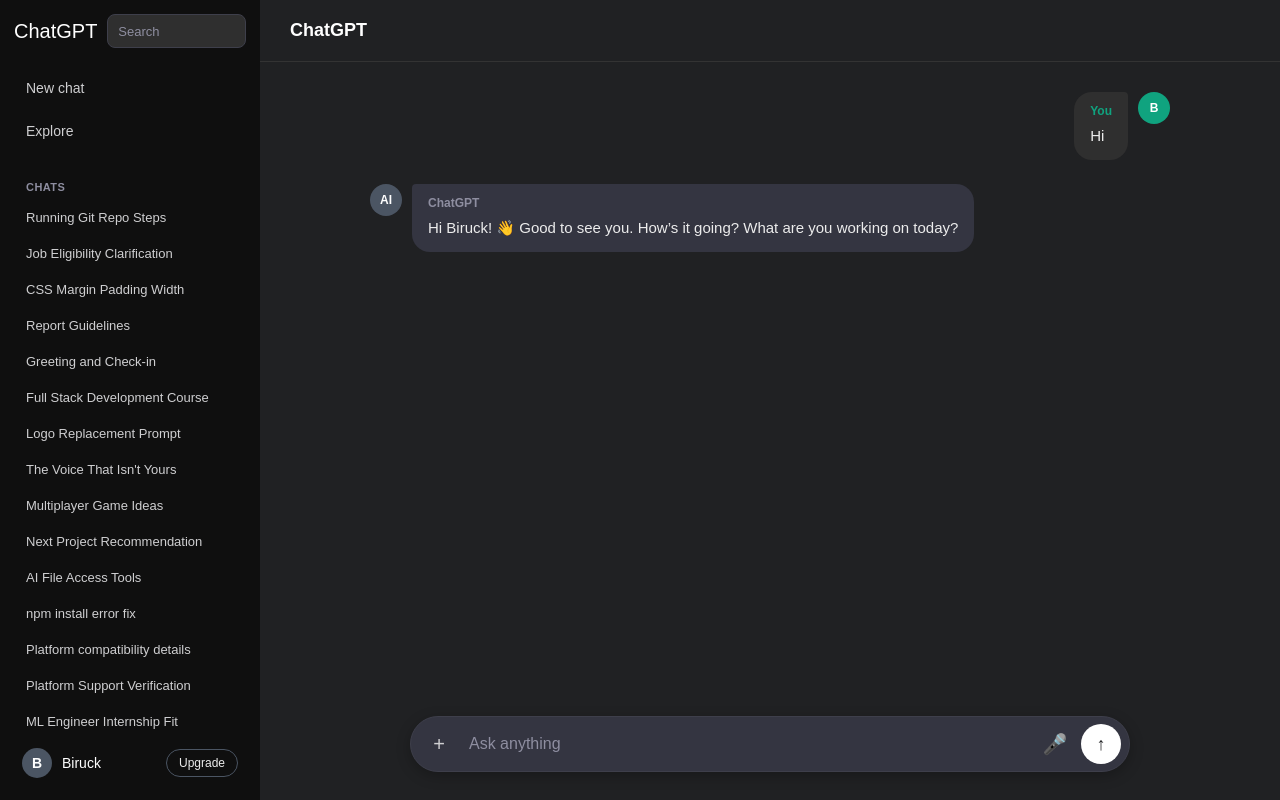
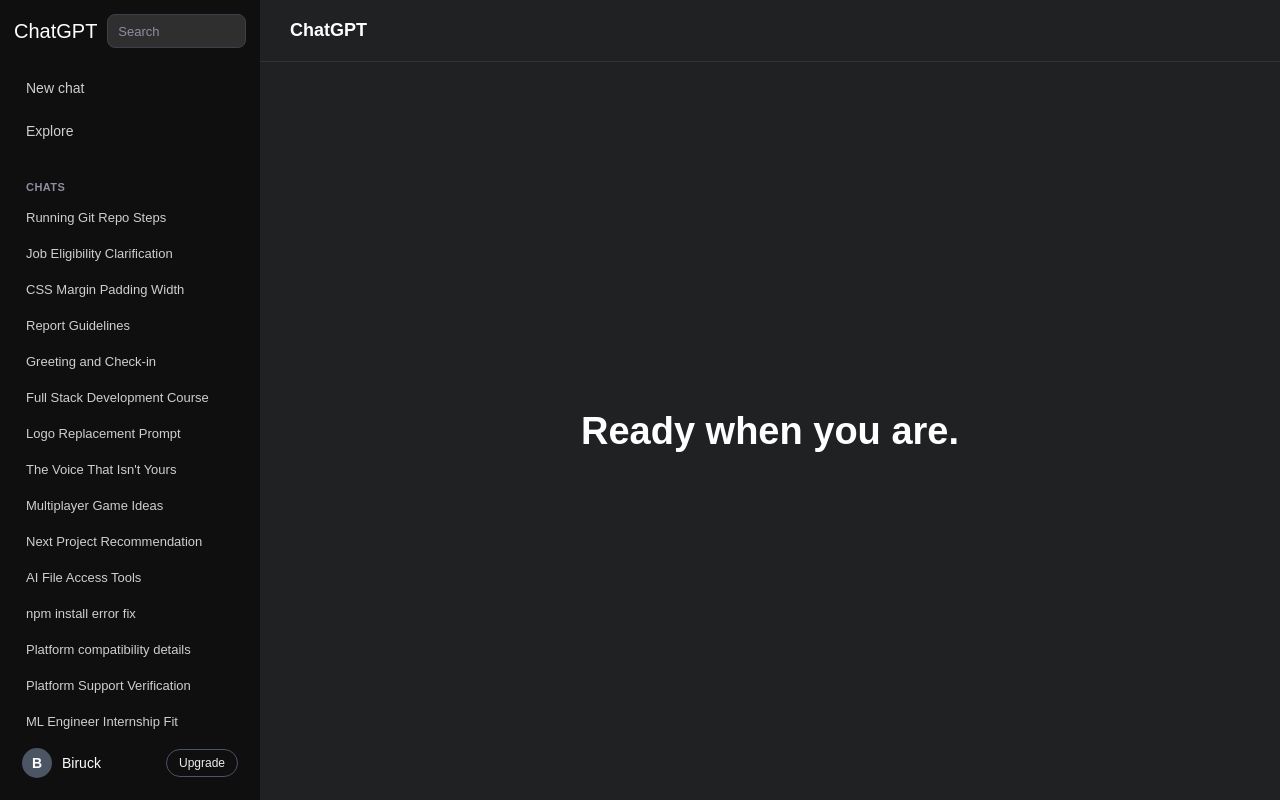
Before and after one commit to bkttiruse-web/Chat-Gpt-Clone, a React (Vite) app: page / in a window 1280 px wide. Built offline with nearby package versions, Linux system fonts and the light colour scheme.

Commit message:
selected chat

```diff
--- a/src/components/Chatarea.jsx
+++ b/src/components/Chatarea.jsx
@@ -1,40 +1,46 @@
 import { chatHistory } from "../data/chatHistory";
 import ChatMessage from "./ChatMessage";
 
-function ChatArea() {
+function ChatArea({ selectedChat }) {
+  const isGreetingChat =
+    selectedChat === "6a70f200-569c-83ea-8d18-af32ff00a7b0";
+
   const messages = Object.values(chatHistory.mapping)
     .filter((node) => node.message)
     .map((node) => node.message);
 
   return (
-    <main className="main">
+    <main className={`main ${!isGreetingChat ? "welcome-mode" : ""}`}>
+      {/* HEADER */}
       <header className="header">
-        <h2>ChatGPT</h2>
+        <h2>{isGreetingChat ? chatHistory.title : "ChatGPT"}</h2>
       </header>
 
-      <section className="content">
-        <div className="messages-container">
-          {messages.map((message) => (
-            <ChatMessage key={message.id} message={message} />
-          ))}
-        </div>
-      </section>
+      {/* CONTENT */}
+      <div className="content">
+        {isGreetingChat ? (
+          <div className="messages-container">
+            {messages.map((message) => (
+              <ChatMessage key={message.id} message={message} />
+            ))}
+          </div>
+        ) : (
+          <div className="welcome">
+            <h1>Ready when you are.</h1>
+          </div>
+        )}
+      </div>
 
+      {/* INPUT */}
       <div className="input-area">
         <div className="input-bar">
-          <button className="icon" title="Upload">
-            +
-          </button>
+          <button className="icon">+</button>
 
-          <input type="text" placeholder="Ask anything" />
+          <input type="text" placeholder="Message ChatGPT" />
 
-          <button className="mic" title="Voice input">
-            🎤
-          </button>
+          <button className="mic">🎙</button>
 
-          <button className="send" title="Send">
-            ↑
-          </button>
+          <button className="send">↑</button>
         </div>
       </div>
     </main>
```
